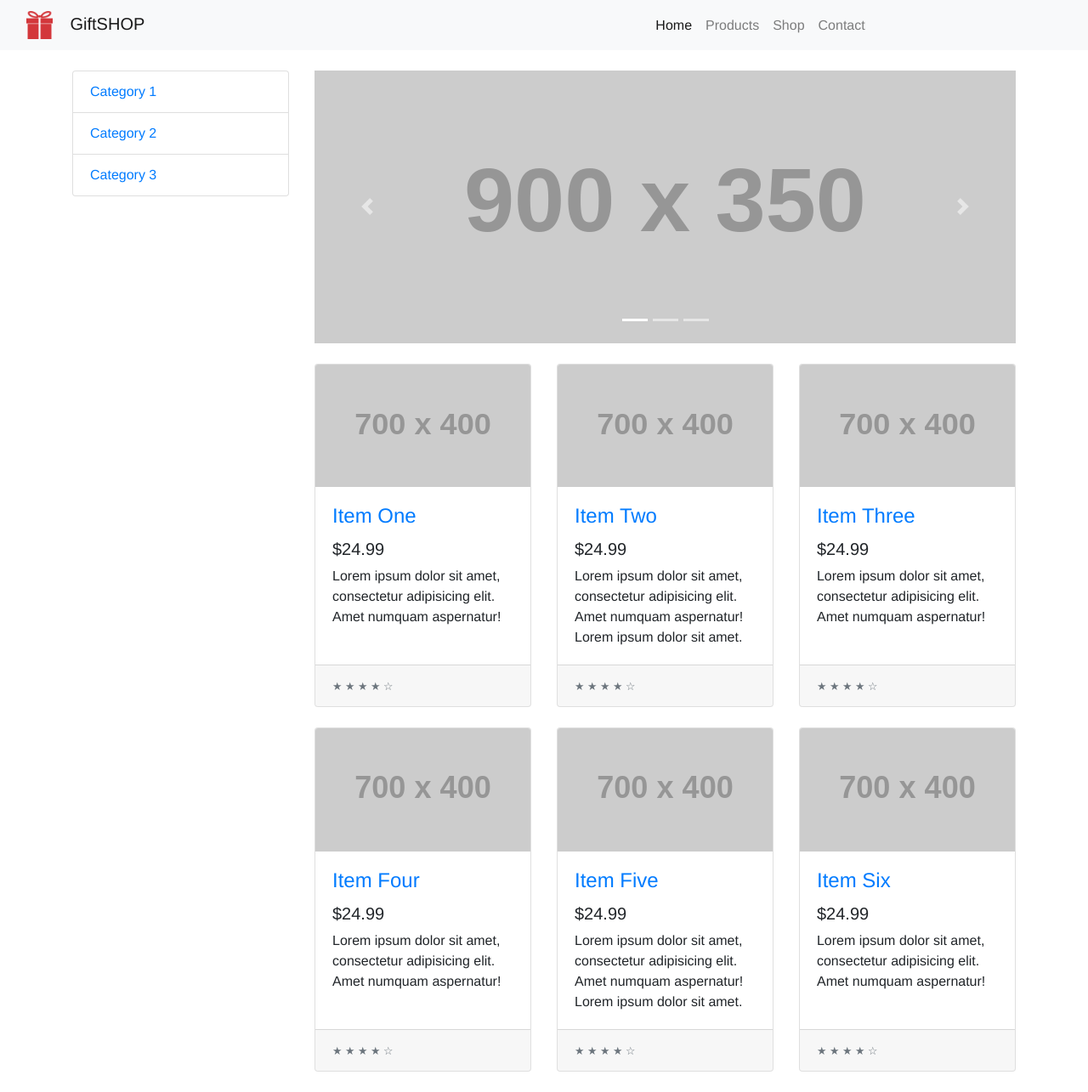
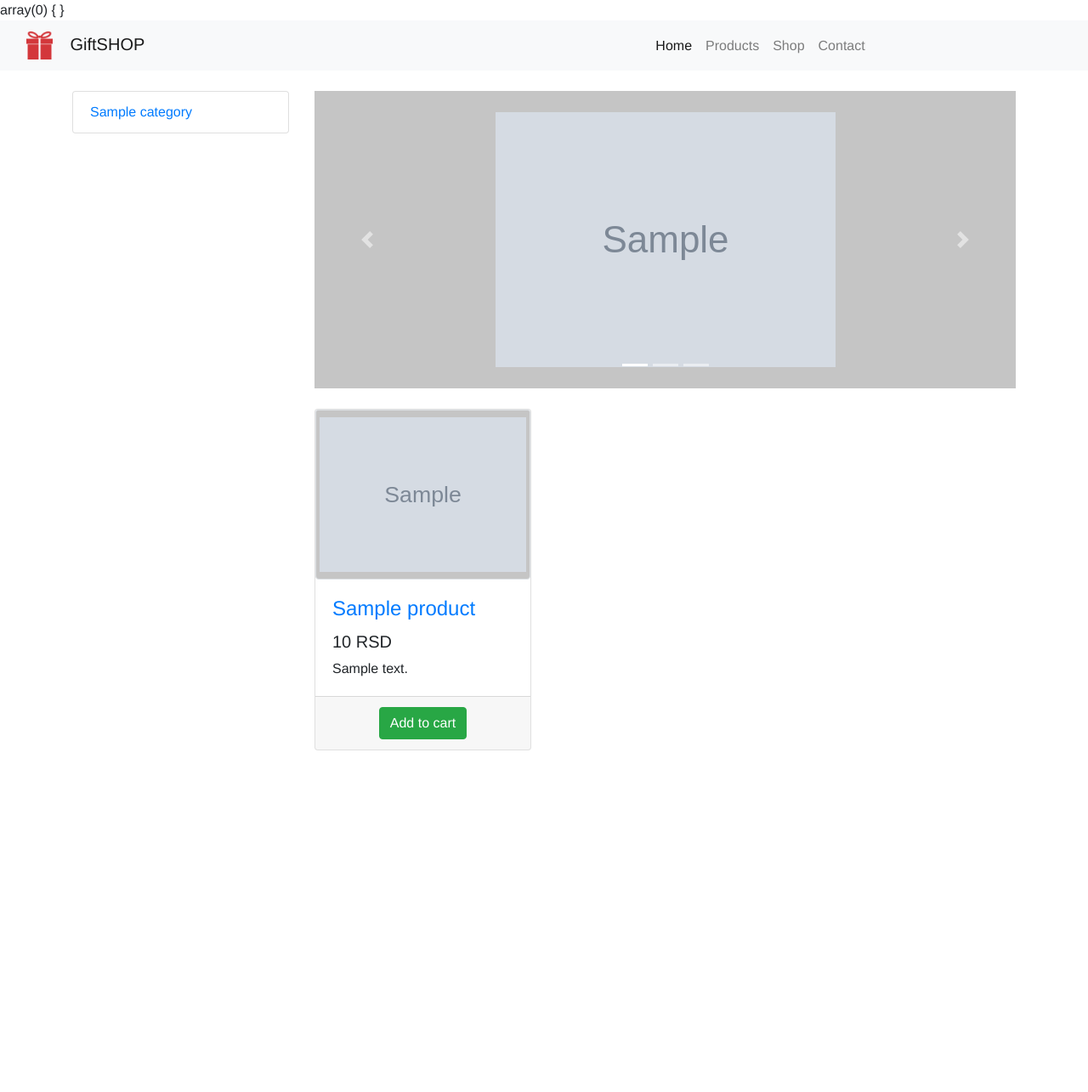
Before and after one commit to zivko24/giftshop, a PHP site: page /giftshop/shop.php in a window 1280 px wide. Shown: the whole page at 85% size. After the commit the page ends 883 px from the top, so only its background shows below. Run offline with PHP 8.4, Linux system fonts and the light colour scheme; tables that the repository leaves empty or names only in its code hold one stand-in row (values such as "Sample post"); grey boxes marked "Sample" are stand-in pictures; grey boxes labelled with a size stand in for pictures from a placeholder-image service; some libraries are stand-ins or nearby versions.

Commit message:
adding cart, uploading images is now possible, products can be listed by category

```diff
--- a/admin/admin_session.php
+++ b/admin/admin_session.php
@@ -8,10 +8,10 @@ if(isset($_SESSION['admin'])){
 
     $row = mysqli_fetch_array($ses_sql,MYSQLI_ASSOC);
     if ($row['username']!=$user_check){
-        header("location:admin_login.php");
+        header("location: http://localhost/giftshop/admin_login.php");
     } else {
     }
 } else {
-    header("location:admin_login.php");
+    header("location:http://localhost/giftshop/admin_login.php");
 }
 ?>
--- /dev/null
+++ b/includes/load_products.php
@@ -0,0 +1,30 @@
+<?php
+include('db_config.php');
+
+$category_id = $_POST['category_id'];
+$order = $_POST['order'];
+
+$SQL = "SELECT * from product where category_id='$category_id' ORDER BY `name` $order";
+$result = mysqli_query($connection, $SQL);
+$products = mysqli_fetch_all($result, MYSQLI_ASSOC);
+foreach ($products as $product) {
+    ?>
+    <div class="col-lg-4 col-md-6 mb-4">
+              <div class="card h-100">
+                <a href="#"><img class="card-img-top img-fluid thumb img-thumbnail" style="height:200px;" src="<?=$product["image"]?>" alt="<?=$product["name"]?>"></a>
+                <div class="card-body">
+                  <h4 class="card-title">
+                    <a href="#"><?=$product["name"]?></a>
+                  </h4>
+                  <h5><?=$product["price"]?> RSD</h5>
+                  <p class="card-text"><?=$product["description"]?></p>
+                </div>
+                <div class="card-footer text-center">
+                    <button data-id="<?=$product["id"]?>" class="btn btn-success addInCart">Add to cart</button>
+                </div>
+              </div>
+        </div>
+        <?php
+}
+
+?>
--- /dev/null
+++ b/includes/reset_cart.php
@@ -0,0 +1,6 @@
+<?php
+session_start();
+
+$_SESSION['cart']=[];
+
+?>
--- a/shop.php
+++ b/shop.php
@@ -1,3 +1,14 @@
+<?php
+session_start();
+include('includes/db_config.php');
+var_dump($_SESSION);
+$categories_sql = "SELECT * from category";
+$categories_result = mysqli_query($connection, $categories_sql);
+
+$random_sql = "SELECT * from product ORDER BY RAND() LIMIT 3";
+$random_result =  mysqli_query($connection, $random_sql);
+$random = mysqli_fetch_all($random_result, MYSQLI_ASSOC);
+?>
 <!DOCTYPE html>
 <html lang="pt-br">
 
@@ -12,6 +23,25 @@
   <link rel="stylesheet" href="https://maxcdn.bootstrapcdn.com/font-awesome/4.7.0/css/font-awesome.min.css">
   <script src="js/jquery-3.4.1.js"></script>
   <script src="js/bootstrap.min.js"></script>
+
+  <script src="https://cdnjs.cloudflare.com/ajax/libs/limonte-sweetalert2/8.11.8/sweetalert2.min.js"></script>
+  <link rel="stylesheet" href="https://cdnjs.cloudflare.com/ajax/libs/limonte-sweetalert2/8.11.8/sweetalert2.min.css">
+
+  <style>
+    .presentation {
+      width: 900px;
+      height: 350px;
+      object-fit: scale-down;
+      background-color: #c5c5c5;
+    }
+
+    .thumb {
+      width: 700px;
+      height: 400px;
+      object-fit: scale-down;
+      background-color: #c5c5c5;
+    }
+  </style>
 </head>
 
 <body>
@@ -40,20 +70,27 @@
         </li>
       </ul>
 
+      <ul class="nav navbar-nav ml-auto">
+        <?php if (isset($_SESSION['cart'])) {
+          ?>
+          <a href="cart.php">
+          <button type="button" class="btn btn-primary">
+            <i class="fa fa-shopping-cart d-inline" aria-hidden="true"></i>
+          </button>
+          </a>
+        <?php
+        }
+        ?>
+
+      </ul>
+
+
+
+
     </div>
   </nav>
 
   <div class="container-fluid">
-
-  <!-- <div class="menu">
-          <ul>
-            <li><a href="#">Home</a></li>
-            <li><a href="#">Products</a></li>
-            <li><a href="#">Shop</a></li>
-            <li><a href="#">Contact</a></li>
-          </ul>
-        </div> -->
-
     <div class="container push-down">
 
       <div class="row">
@@ -61,9 +98,15 @@
 
           <h1 class="my-4"></h1>
           <div class="list-group">
-          <a href="#" class="list-group-item">Category 1</a>
-          <a href="#" class="list-group-item">Category 2</a>
-          <a href="#" class="list-group-item">Category 3</a>
+            <?php
+            while ($c = mysqli_fetch_array($categories_result, MYSQLI_ASSOC)) {
+              ?>
+              <a href="" data-id="<?php echo $c['id_category']; ?>" class="list-group-item category_select"><?php echo $c['category_name']; ?></a>
+
+            <?php
+            }
+            ?>
+
           </div>
 
         </div>
@@ -78,123 +121,32 @@
               <li data-target="#carouselExampleIndicators" data-slide-to="2"></li>
             </ol>
             <div class="carousel-inner" role="listbox">
+              <?php
+              foreach ($random as $product) {
+                if ($random[0] == $product) { ?>
                   <div class="carousel-item active">
-              <img class="d-block img-fluid" src="http://placehold.it/900x350" alt="First slide">
-            </div>
+                    <img class="d-block img-fluid presentation" src="<?= $product['image'] ?>" alt="<?= $product['name'] ?>">
+                  </div> <?php
+                            } else {
+                              ?>
                   <div class="carousel-item">
-              <img class="d-block img-fluid" src="http://placehold.it/900x350" alt="Second slide">
-            </div>
-            <div class="carousel-item">
-              <img class="d-block img-fluid" src="http://placehold.it/900x350" alt="Third slide">
-            </div>
+                    <img class="d-block img-fluid presentation" src="<?= $product['image'] ?>" alt="<?= $product['name'] ?>">
+                  </div> <?php
+                            }
+                          }
+                          ?>
             </div>
             <a class="carousel-control-prev" href="#carouselExampleIndicators" role="button" data-slide="prev">
-            <span class="carousel-control-prev-icon" aria-hidden="true"></span>
+              <span class="carousel-control-prev-icon" aria-hidden="false"></span>
               <span class="sr-only">Previous</span>
             </a>
             <a class="carousel-control-next" href="#carouselExampleIndicators" role="button" data-slide="next">
-            <span class="carousel-control-next-icon" aria-hidden="true"></span>
+              <span class="carousel-control-next-icon" aria-hidden="false"></span>
               <span class="sr-only">Next</span>
             </a>
           </div>
 
-        <div class="row">
-
-          <div class="col-lg-4 col-md-6 mb-4">
-            <div class="card h-100">
-              <a href="#"><img class="card-img-top" src="http://placehold.it/700x400" alt=""></a>
-              <div class="card-body">
-                <h4 class="card-title">
-                  <a href="#">Item One</a>
-                </h4>
-                <h5>$24.99</h5>
-                <p class="card-text">Lorem ipsum dolor sit amet, consectetur adipisicing elit. Amet numquam aspernatur!</p>
-              </div>
-              <div class="card-footer">
-                <small class="text-muted">&#9733; &#9733; &#9733; &#9733; &#9734;</small>
-              </div>
-            </div>
-          </div>
-
-          <div class="col-lg-4 col-md-6 mb-4">
-            <div class="card h-100">
-              <a href="#"><img class="card-img-top" src="http://placehold.it/700x400" alt=""></a>
-              <div class="card-body">
-                <h4 class="card-title">
-                  <a href="#">Item Two</a>
-                </h4>
-                <h5>$24.99</h5>
-                <p class="card-text">Lorem ipsum dolor sit amet, consectetur adipisicing elit. Amet numquam aspernatur! Lorem ipsum dolor sit amet.</p>
-              </div>
-              <div class="card-footer">
-                <small class="text-muted">&#9733; &#9733; &#9733; &#9733; &#9734;</small>
-              </div>
-            </div>
-          </div>
-
-          <div class="col-lg-4 col-md-6 mb-4">
-            <div class="card h-100">
-              <a href="#"><img class="card-img-top" src="http://placehold.it/700x400" alt=""></a>
-              <div class="card-body">
-                <h4 class="card-title">
-                  <a href="#">Item Three</a>
-                </h4>
-                <h5>$24.99</h5>
-                <p class="card-text">Lorem ipsum dolor sit amet, consectetur adipisicing elit. Amet numquam aspernatur!</p>
-              </div>
-              <div class="card-footer">
-                <small class="text-muted">&#9733; &#9733; &#9733; &#9733; &#9734;</small>
-              </div>
-            </div>
-          </div>
-
-          <div class="col-lg-4 col-md-6 mb-4">
-            <div class="card h-100">
-              <a href="#"><img class="card-img-top" src="http://placehold.it/700x400" alt=""></a>
-              <div class="card-body">
-                <h4 class="card-title">
-                  <a href="#">Item Four</a>
-                </h4>
-                <h5>$24.99</h5>
-                <p class="card-text">Lorem ipsum dolor sit amet, consectetur adipisicing elit. Amet numquam aspernatur!</p>
-              </div>
-              <div class="card-footer">
-                <small class="text-muted">&#9733; &#9733; &#9733; &#9733; &#9734;</small>
-              </div>
-            </div>
-          </div>
-
-          <div class="col-lg-4 col-md-6 mb-4">
-            <div class="card h-100">
-              <a href="#"><img class="card-img-top" src="http://placehold.it/700x400" alt=""></a>
-              <div class="card-body">
-                <h4 class="card-title">
-                  <a href="#">Item Five</a>
-                </h4>
-                <h5>$24.99</h5>
-                <p class="card-text">Lorem ipsum dolor sit amet, consectetur adipisicing elit. Amet numquam aspernatur! Lorem ipsum dolor sit amet.</p>
-              </div>
-              <div class="card-footer">
-                <small class="text-muted">&#9733; &#9733; &#9733; &#9733; &#9734;</small>
-              </div>
-            </div>
-          </div>
-
-          <div class="col-lg-4 col-md-6 mb-4">
-            <div class="card h-100">
-              <a href="#"><img class="card-img-top" src="http://placehold.it/700x400" alt=""></a>
-              <div class="card-body">
-                <h4 class="card-title">
-                  <a href="#">Item Six</a>
-                </h4>
-                <h5>$24.99</h5>
-                <p class="card-text">Lorem ipsum dolor sit amet, consectetur adipisicing elit. Amet numquam aspernatur!</p>
-              </div>
-              <div class="card-footer">
-                <small class="text-muted">&#9733; &#9733; &#9733; &#9733; &#9734;</small>
-              </div>
-            </div>
-          </div>
+          <div class="row" id="products">
 
           </div>
           <!-- /.row -->
@@ -210,6 +162,48 @@
   </div>
   </div>
   </div>
+  <script>
+    $(document).ready(function() {
+
+      $(".category_select").on("click", function(e) {
+        e.preventDefault();
+        console.log($(this).data("id"));
+
+        $("#products").load('includes/load_products.php', {
+          "category_id": $(this).data("id"),
+          "order": "ASC",
+        }, load_cart_functions)
+      });
+
+
+
+      $(".category_select").ready(function(e) {
+        var category_id = $(".category_select").first().data("id");
+        $("#products").load('includes/load_products.php', {
+          "category_id": category_id,
+          "order": "ASC",
+        }, load_cart_functions);
+      });
+    })
+
+    function load_cart_functions() {
+      $(".addInCart").on("click", function(e) {
+
+        $.post('includes/add_to_cart.php', {
+          "product_id": $(this).data("id"),
+          "quantity": 1
+        }, function(data) {
+          Swal.fire({
+            position: 'top-end',
+            type: 'success',
+            title: 'Item added to cart',
+            showConfirmButton: false,
+            timer: 1500
+          })
+        });
+      });
+    }
+  </script>
 
 </body>
 
```
Also changed, not shown: admin/add_product.php (+15 -20 lines), admin/admin_add_category.php (+19 -20 lines), admin/admin_add_product.php (+46 -25 lines), admin/admin_panel.php (+31 -39 lines), cart.php (added, +197 -0 lines), includes/add_to_cart.php (added, +41 -0 lines), includes/delete_cart_item.php (added, +10 -0 lines), includes/update_cart_item.php (added, +12 -0 lines), img/Florecita-travel-logo.png (added), img/bocalogo.jpg (added), img/cameralogo.jpg (added), img/grcka-leto.jpg (added), img/logo-florecita.png (added), img/typewriter1.jpg (added). Lines whose indentation alone changed are shown as unchanged.
